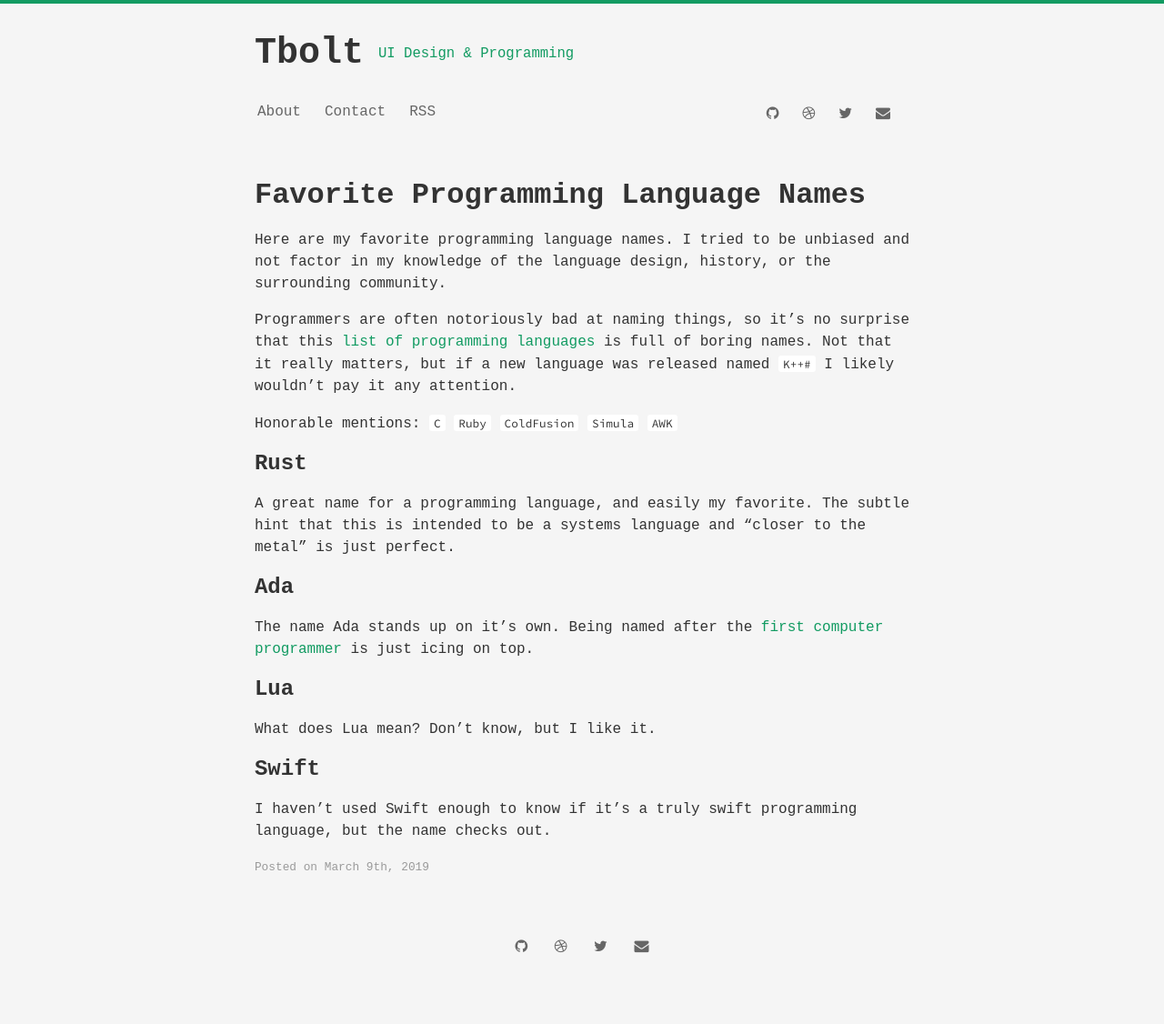
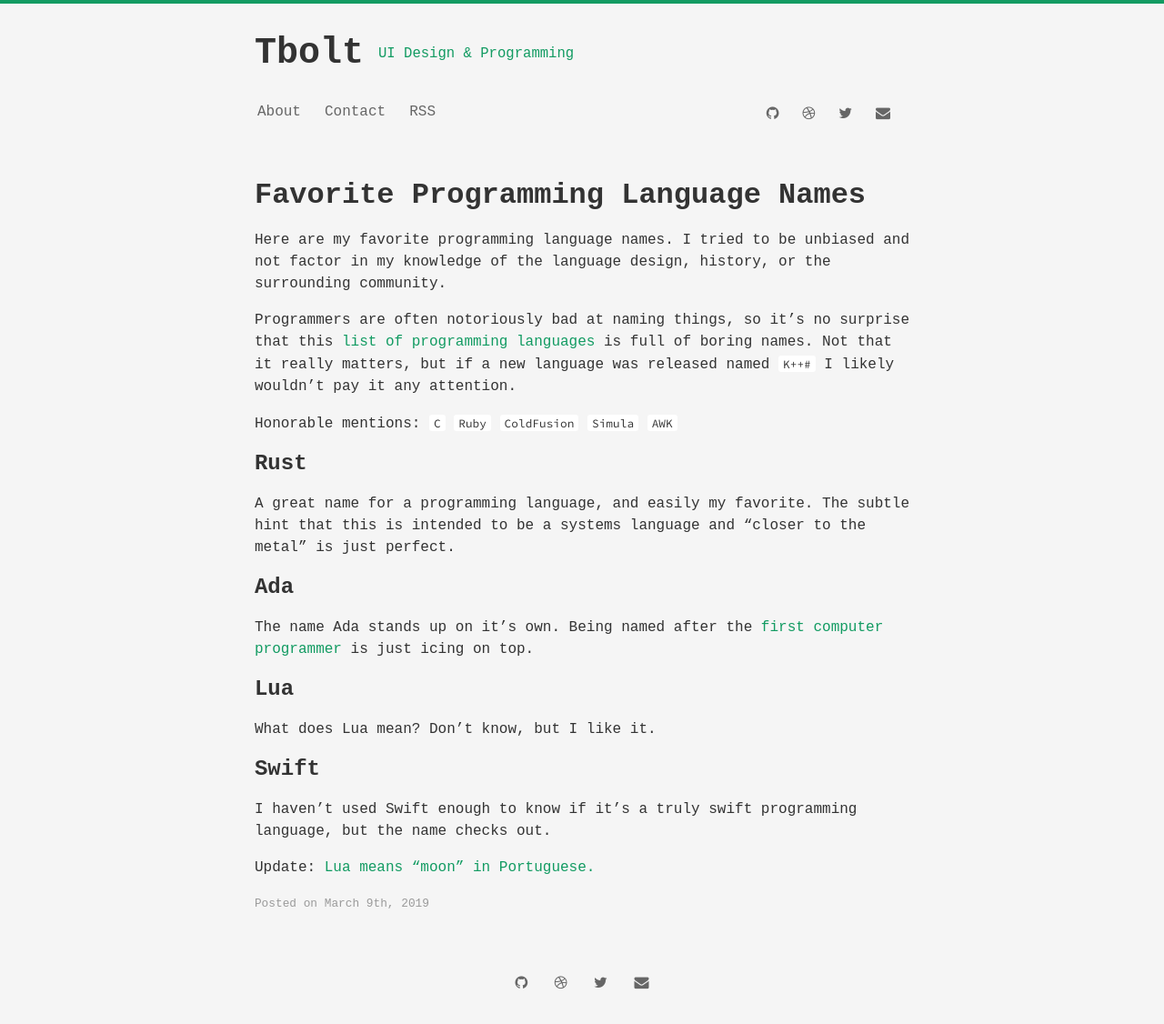
Before and after one commit to tbolt/tbolt.space, a Jekyll site: the page built from _posts/2019-03-09-favorite-programming-language-names.md, in a window 1280 px wide. Shown: the whole page at 91% size. Built offline with Jekyll 4.4.1, drawn with Linux system fonts in a browser that asks for light colours; some web fonts are replaced; before the commit the page ends 1086 px from its top, so only the background shows below that.

Commit message:
post update

```diff
--- a/_posts/2019-03-09-favorite-programming-language-names.md
+++ b/_posts/2019-03-09-favorite-programming-language-names.md
@@ -27,3 +27,5 @@ What does Lua mean? Don't know, but I like it.
 
 ## Swift
 I haven't used Swift enough to know if it's a truly swift programming language, but the name checks out.
+
+Update: [Lua means “moon” in Portuguese.](https://lobste.rs/s/v5djol/favorite_programming_language_names#c_j8esrn)
```
